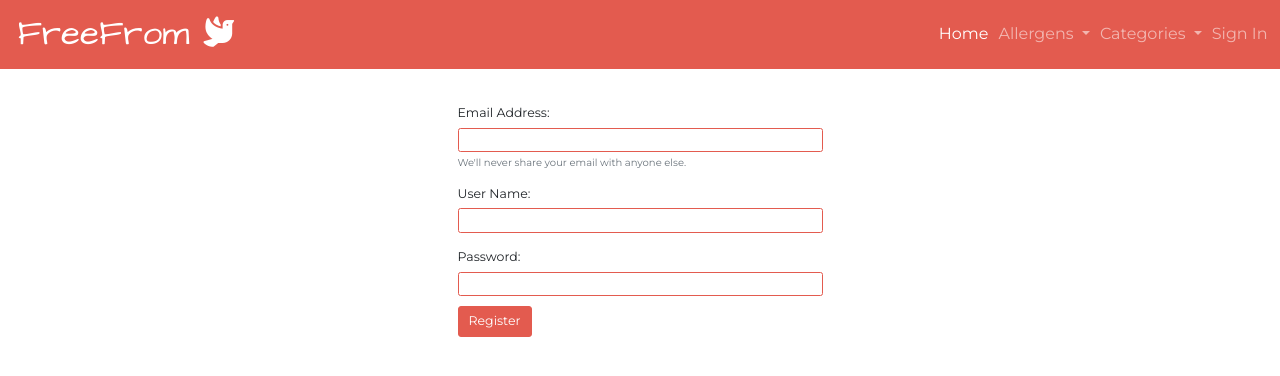
After one commit to richardhenyash/freefrom, a Flask app: page /register in a window 1280 px wide. The commit adds this page. Shown: the top 376 px of the page. Run offline with Flask 2, Linux system fonts and the light colour scheme; some libraries are stand-ins or nearby versions.

Commit message:
add register.html

```diff
--- a/app.py
+++ b/app.py
@@ -4,6 +4,7 @@ from flask import (
     redirect, request, session, url_for)
 from flask_pymongo import PyMongo
 from bson.objectid import ObjectId
+from werkzeug.security import generate_password_hash, check_password_hash
 if os.path.exists("env.py"):
     import env
 
@@ -25,6 +26,11 @@ def home():
     return render_template("home.html", categories=categories, allergens=allergens)
 
 
+@app.route("/register", methods=["GET", "POST"])
+def register():
+    return render_template("register.html")
+
+
 if __name__ == "__main__":
     app.run(host=os.environ.get("IP"),
             port=int(os.environ.get("PORT")),
--- a/static/css/style.css
+++ b/static/css/style.css
@@ -112,3 +112,13 @@ body {
     outline: 0;
     box-shadow: 0 0 0 0.25rem rgb(233 124 114 / 25%);
 }
+
+.input-label {
+    font-family: var(--titlefont);
+    font-size: 1.25rem;
+}
+
+.input-label-sm {
+    font-family: var(--titlefont);
+    font-size: 1rem;
+}
--- /dev/null
+++ b/templates/register.html
@@ -0,0 +1,27 @@
+{% extends "base.html" %}
+{% block content %}
+<div class="container-sm">
+    <div class="row pt-5">
+        <div class="col-sm-4"></div>
+        <div class="col-12 col-sm-4">
+            <form>
+                <div class="mb-3">
+                    <label for="inputEmail" class="form-label input-label">Email Address:</label>
+                    <input type="email" class="form-control input-title" id="inputemail" aria-describedby="emailHelp">
+                    <div id="emailHelp" class="form-text input-label-sm">We'll never share your email with anyone else.</div>
+                </div>
+                <div class="mb-3">
+                    <label for="inputUserName" class="form-label input-label">User Name:</label>
+                    <input type="text" class="form-control input-title" id="inputUserName">
+                </div>
+                <div class="mb-3">
+                    <label for="inputPassword" class="form-label input-label">Password:</label>
+                    <input type="password" class="form-control input-title" id="inputPassword">
+                </div>
+                <button type="submit" class="btn btn-lg btn-danger btn-fireopal">Register</button>
+            </form>
+        </div>
+        <div class="col-sm-4"></div>
+    </div>
+</div>
+{% endblock %}
```
